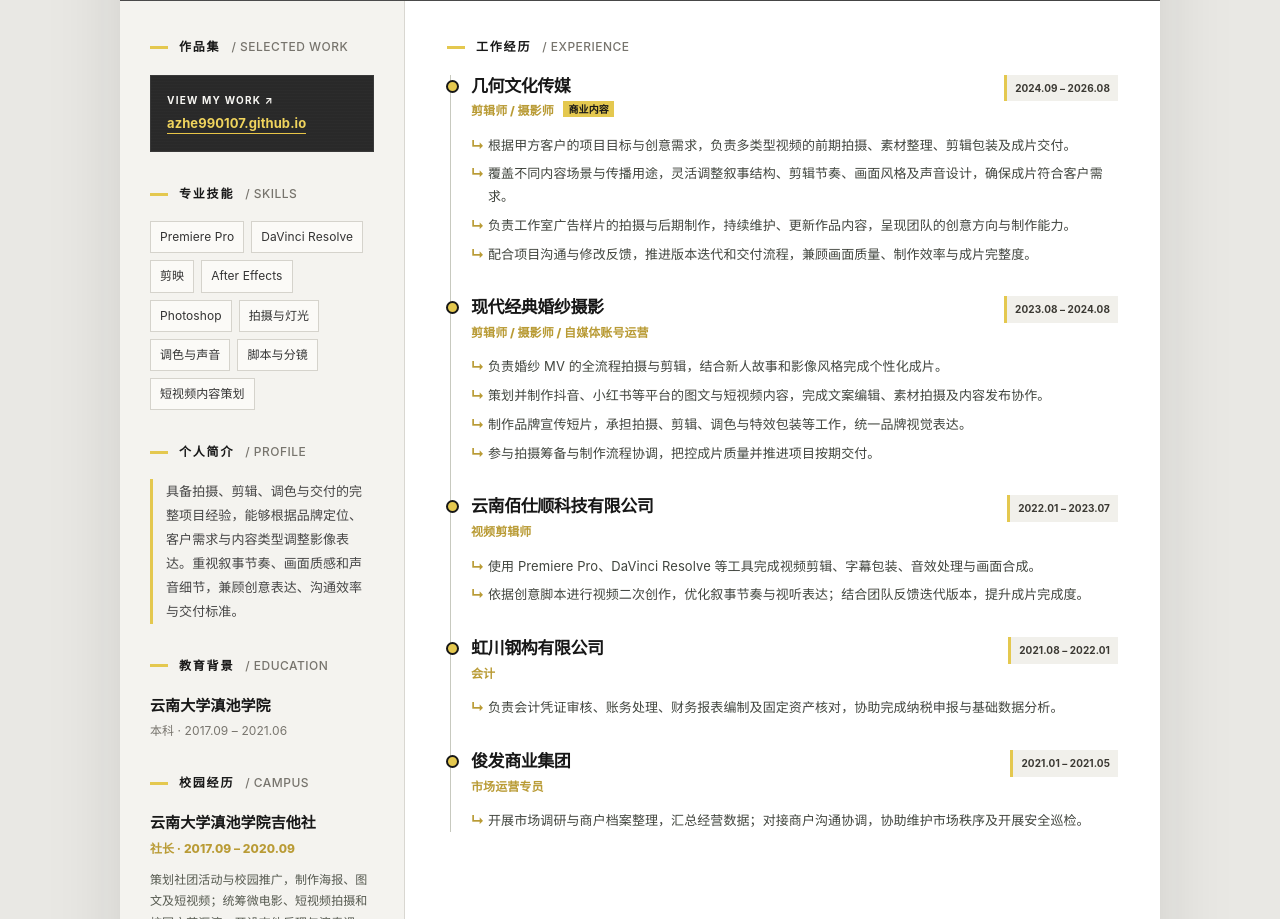
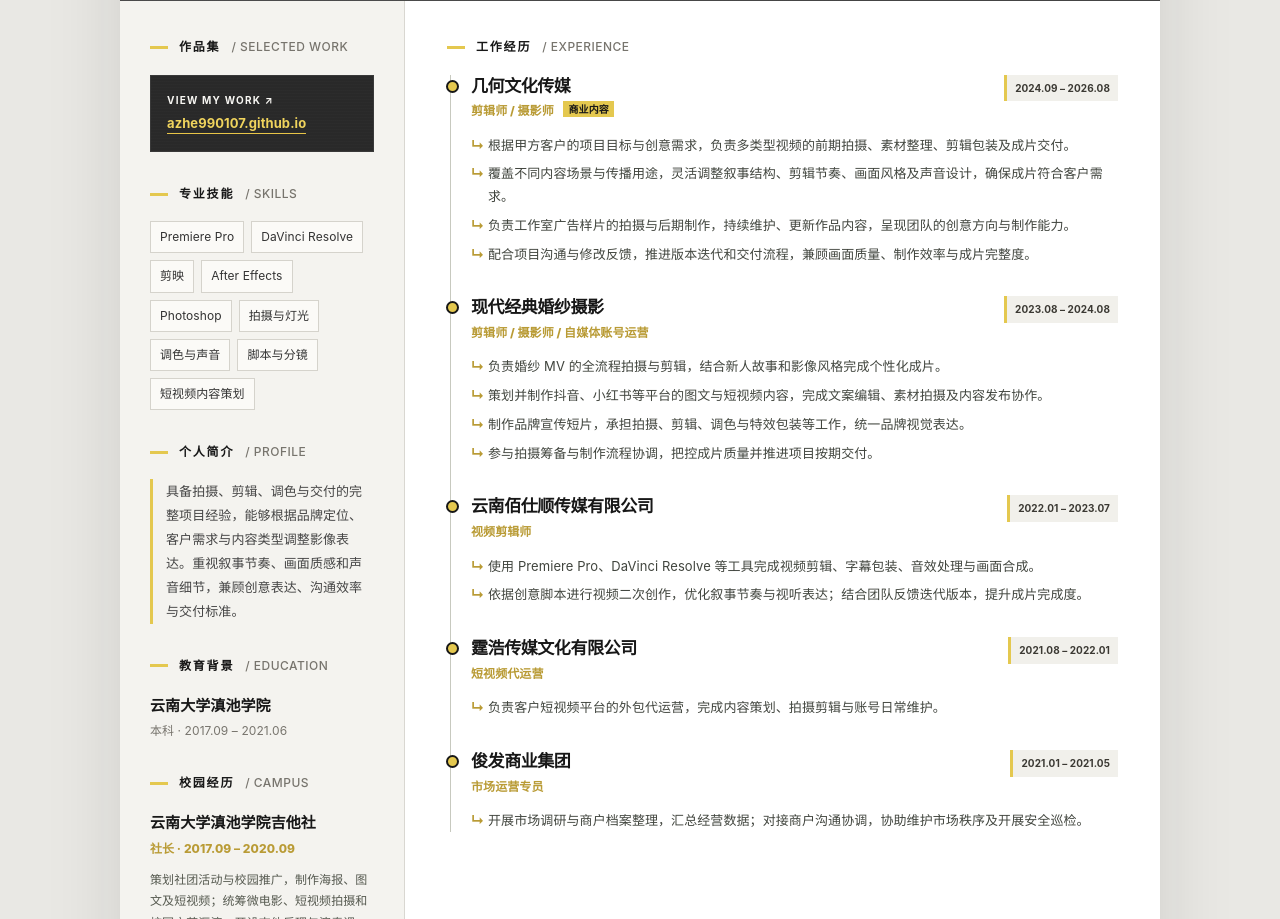
Before and after one commit to azhe990107/azhe990107.github.io, a plain HTML site: page resume/index.html in a window 1280 px wide. Shown: the part 354-1273 px from the top of the page. Drawn offline with Linux system fonts and the light colour scheme.

Commit message:
简历: 佰仕顺传媒、霆浩传媒短视频代运营

```diff
--- a/resume/index.html
+++ b/resume/index.html
@@ -120,16 +120,16 @@ li:before{content:"↳";font-weight:800;color:var(--blue)}
       </ul>
     </article>
     <article class="exp">
-      <div class="exp-head"><div><div class="company">云南佰仕顺科技有限公司</div><div class="role">视频剪辑师</div></div><div class="date">2022.01 – 2023.07</div></div>
+      <div class="exp-head"><div><div class="company">云南佰仕顺传媒有限公司</div><div class="role">视频剪辑师</div></div><div class="date">2022.01 – 2023.07</div></div>
       <ul>
         <li>使用 Premiere Pro、DaVinci Resolve 等工具完成视频剪辑、字幕包装、音效处理与画面合成。</li>
         <li>依据创意脚本进行视频二次创作，优化叙事节奏与视听表达；结合团队反馈迭代版本，提升成片完成度。</li>
       </ul>
     </article>
     <article class="exp">
-      <div class="exp-head"><div><div class="company">虹川钢构有限公司</div><div class="role">会计</div></div><div class="date">2021.08 – 2022.01</div></div>
+      <div class="exp-head"><div><div class="company">霆浩传媒文化有限公司</div><div class="role">短视频代运营</div></div><div class="date">2021.08 – 2022.01</div></div>
       <ul>
-        <li>负责会计凭证审核、账务处理、财务报表编制及固定资产核对，协助完成纳税申报与基础数据分析。</li>
+        <li>负责客户短视频平台的外包代运营，完成内容策划、拍摄剪辑与账号日常维护。</li>
       </ul>
     </article>
     <article class="exp">
```
